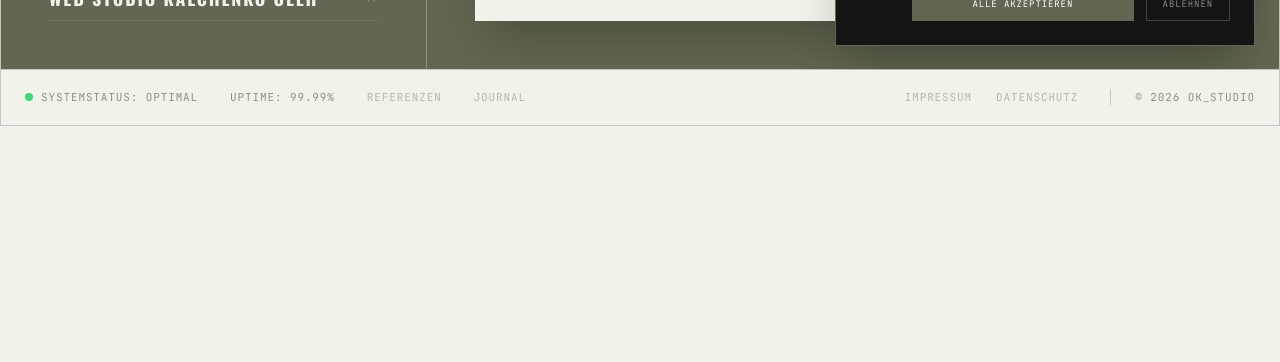
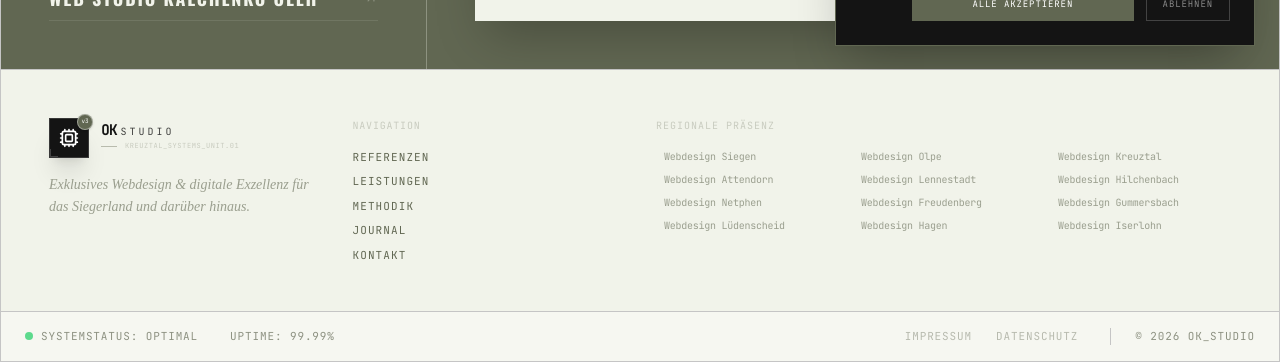
Before and after one commit to Tor2024/OK-STUDIO, a React (Vite) app: page / in a window 1280 px wide. Shown: the part 2633-2995 px from the top of the page. Before the commit the page ends 2759 px from the top, so only its background shows below. Built offline with nearby package versions, Linux system fonts and the light colour scheme; a web font is replaced by a local one.

Commit message:
design(footer): implement multi-column layout with regional presence links for SEO

```diff
--- a/src/components/Layout.tsx
+++ b/src/components/Layout.tsx
@@ -122,20 +122,67 @@ export default function Layout({ children }: LayoutProps) {
         {children}
       </main>
 
-      <footer className="w-full max-w-[1280px] min-h-[56px] border-x border-b border-[#C5C5C5] bg-[#F1F3EA] flex flex-col md:flex-row items-center justify-between px-6 py-4 md:py-0 z-10 gap-4 md:gap-0">
+      <footer className="w-full max-w-[1280px] border-x border-b border-[#C5C5C5] bg-[#F1F3EA] z-10">
+        <div className="grid grid-cols-1 md:grid-cols-4 gap-8 p-8 md:p-12 border-b border-[#C5C5C5]">
+          <div className="md:col-span-1 space-y-4">
+            <Logo />
+            <p className="font-serif italic text-sm opacity-60 leading-relaxed">
+              Exklusives Webdesign & digitale Exzellenz für das Siegerland und darüber hinaus.
+            </p>
+          </div>
+
+          <div className="space-y-4">
+            <h4 className="telemetry-label !text-[10px] opacity-40">NAVIGATION</h4>
+            <nav className="flex flex-col gap-2">
+              {navItems.map(item => (
+                <Link key={item.link} to={item.link} className="font-mono text-[11px] tracking-widest hover:text-black transition-colors underline-offset-4 hover:underline">{item.label}</Link>
+              ))}
+            </nav>
+          </div>
+
+          <div className="md:col-span-2 space-y-4">
+            <h4 className="telemetry-label !text-[10px] opacity-40 uppercase tracking-widest">Regionale Präsenz</h4>
+            <div className="grid grid-cols-2 sm:grid-cols-3 gap-x-4 gap-y-2">
+              {[
+                { name: 'Siegen', id: 'siegen' },
+                { name: 'Olpe', id: 'olpe' },
+                { name: 'Kreuztal', id: 'kreuztal' },
+                { name: 'Attendorn', id: 'attendorn' },
+                { name: 'Lennestadt', id: 'lennestadt' },
+                { name: 'Hilchenbach', id: 'hilchenbach' },
+                { name: 'Netphen', id: 'netphen' },
+                { name: 'Freudenberg', id: 'freudenberg' },
+                { name: 'Gummersbach', id: 'gummersbach' },
+                { name: 'Lüdenscheid', id: 'luedenscheid' },
+                { name: 'Hagen', id: 'hagen' },
+                { name: 'Iserlohn', id: 'iserlohn' }
+              ].map(city => (
+                <Link
+                  key={city.id}
+                  to={`/local/${city.id}`}
+                  className="font-mono text-[10px] tracking-tight opacity-60 hover:opacity-100 hover:text-black transition-all flex items-center gap-1 group"
+                >
+                  <span className="w-1 h-1 bg-[#616752] rounded-full scale-0 group-hover:scale-100 transition-transform" />
+                  Webdesign {city.name}
+                </Link>
+              ))}
+            </div>
+          </div>
+        </div>
+
+        <div className="flex flex-col md:flex-row items-center justify-between px-6 py-6 md:py-4 gap-4 md:gap-0 bg-white/30">
           <div className="flex flex-col md:flex-row items-center gap-4 md:gap-8">
             <div className="flex items-center gap-2">
               <div className="w-2 h-2 bg-green-500 rounded-full animate-pulse" />
               <span className="telemetry-label">SYSTEMSTATUS: OPTIMAL</span>
             </div>
-          <span className="telemetry-label">UPTIME: 99.99%</span>
-          <Link to="/work" className="telemetry-label hover:text-black transition-colors opacity-60 hover:opacity-100">REFERENZEN</Link>
-          <Link to="/insights" className="telemetry-label hover:text-black transition-colors opacity-60 hover:opacity-100">JOURNAL</Link>
+            <span className="telemetry-label hidden sm:block">UPTIME: 99.99%</span>
           </div>
           <div className="flex flex-wrap items-center justify-center gap-4 md:gap-6">
             <Link to="/impressum" className="telemetry-label hover:text-black transition-colors opacity-60 hover:opacity-100">IMPRESSUM</Link>
             <Link to="/privacy" className="telemetry-label hover:text-black transition-colors opacity-60 hover:opacity-100">DATENSCHUTZ</Link>
-          <span className="telemetry-label text-opacity-30 border-l border-[#C5C5C5] pl-6 ml-2 hidden md:block">© 2026 OK_STUDIO</span>
+            <span className="telemetry-label text-opacity-30 border-l border-[#C5C5C5] pl-6 ml-2">© 2026 OK_STUDIO</span>
+          </div>
         </div>
       </footer>
     </div>
```
Lines whose indentation alone changed are shown as unchanged.
